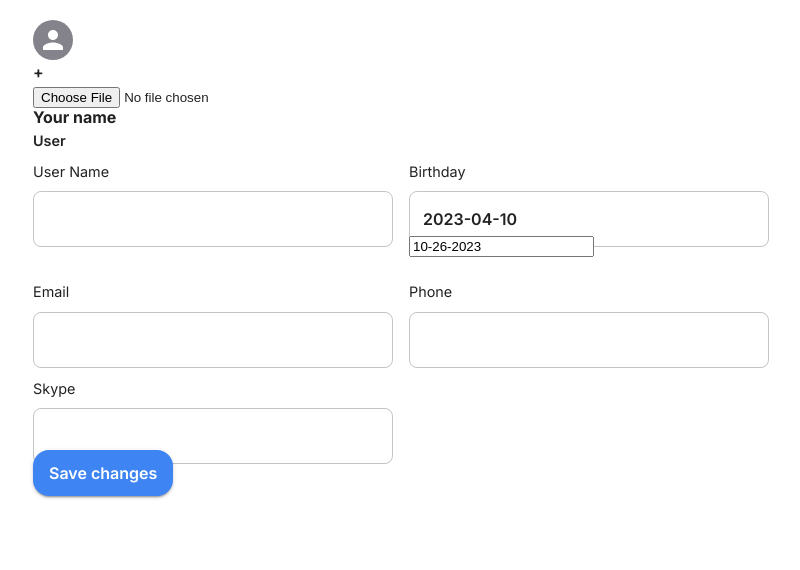
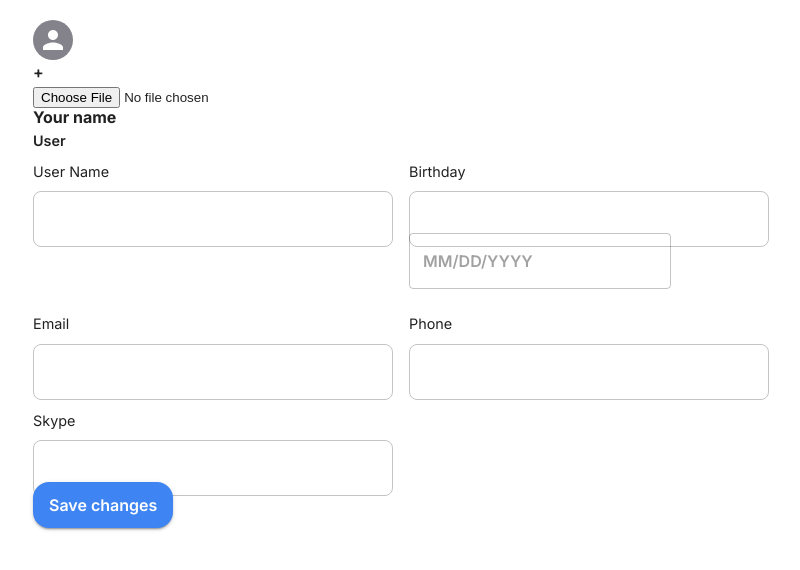
Before and after one commit to SvitlanaHonchar/Goose-Track_Work-Smart, a React (Create React App) app: page /account in a window 1280 px wide. Shown: the top 570 px of the page, without its empty margins (223-1023 px from the left). Built offline with nearby package versions, Linux system fonts and the light colour scheme.

Commit message:
add mui calendar

```diff
--- a/package.json
+++ b/package.json
@@ -8,11 +8,13 @@
     "@emotion/styled": "^11.10.6",
     "@mui/material": "^5.12.0",
     "@mui/styled-engine-sc": "^5.12.0",
+    "@mui/x-date-pickers": "^6.1.0",
     "@reduxjs/toolkit": "^1.9.3",
     "@testing-library/jest-dom": "^5.16.3",
     "@testing-library/react": "^12.1.4",
     "@testing-library/user-event": "^13.5.0",
     "axios": "^1.3.5",
+    "dayjs": "^1.11.7",
     "formik": "^2.2.9",
     "react": "^18.1.0",
     "react-datepicker": "^4.11.0",
--- a/src/modules/AccountComponent/components/AccountComponent.jsx
+++ b/src/modules/AccountComponent/components/AccountComponent.jsx
@@ -5,6 +5,8 @@ import { useDispatch, useSelector } from 'react-redux';
 import { useFormik } from 'formik';
 import { Grid, Typography } from '@mui/material';
 import ButtonAuth from 'shared/components/ui/ButtonAuth/ButtonAuth';
+import theme from 'shared/theme';
+import styled from 'styled-components';
 
 const AccountComponent = () => {
   const dispatch = useDispatch();
@@ -53,13 +55,13 @@ const AccountComponent = () => {
         <Typography variant="button">Save changes</Typography>
       </ButtonAuth>
 
-      {/* <StyledDiv $theme={theme} variant="outlined">
+      {/* <StyledDiv theme={theme} variant="outlined">
         hello
       </StyledDiv> */}
     </Grid>
   );
 };
 // const StyledDiv = styled(ButtonAuth)`
-//   color: ${p => p.$theme.palette.secondary.dark};
+//   color: ${p => p.theme.palette.error.main};
 // `;
 export default AccountComponent;
--- a/src/modules/AccountComponent/components/UserForm.jsx
+++ b/src/modules/AccountComponent/components/UserForm.jsx
@@ -1,7 +1,8 @@
 import { Grid, Typography } from '@mui/material';
+import { DatePicker, LocalizationProvider } from '@mui/x-date-pickers';
 import React from 'react';
 import TextInput from 'shared/components/ui/TextInput/TextInput';
-import { DatePicker } from './DatePicker';
+import { AdapterDayjs } from '@mui/x-date-pickers/AdapterDayjs';
 
 export default function UserForm({ formData, onChange, setBirthday }) {
   const { name, email, birthday, phone, skype } = formData || [];
@@ -14,7 +15,10 @@ export default function UserForm({ formData, onChange, setBirthday }) {
       <Grid item sm={12} md={6}>
         <Typography variant="overline">Birthday</Typography>
         <TextInput onChange={onChange} name="birthday" value={birthday || ''} />
-        <DatePicker setBirthday={setBirthday} />
+        {/* <DatePicker setBirthday={setBirthday} /> */}
+        <LocalizationProvider dateAdapter={AdapterDayjs}>
+          <DatePicker />
+        </LocalizationProvider>
       </Grid>
       <Grid item sm={12} md={6}>
         <Typography variant="overline">Email</Typography>
--- a/src/shared/theme.js
+++ b/src/shared/theme.js
@@ -20,8 +20,6 @@ export const theme = createTheme({
   palette: {
     primary: {
       main: '#3E85F3',
-      light: '#72C2F8',
-      dark: '#CEEEFD',
     },
     secondary: {
       main: '#DCEBF7',
@@ -48,6 +46,11 @@ export const theme = createTheme({
       body: '#111111',
       dark: '#21222C',
       light: '#DCE3E5',
+    },
+    custom: {
+      input: '#F7F7F7',
+      lightBlue: '#72C2F8',
+      blue: '#CEEEFD',
     },
   },
   typography: {
```
Also changed, not shown: 1 other file (tests, documents, lock files or other folders).
